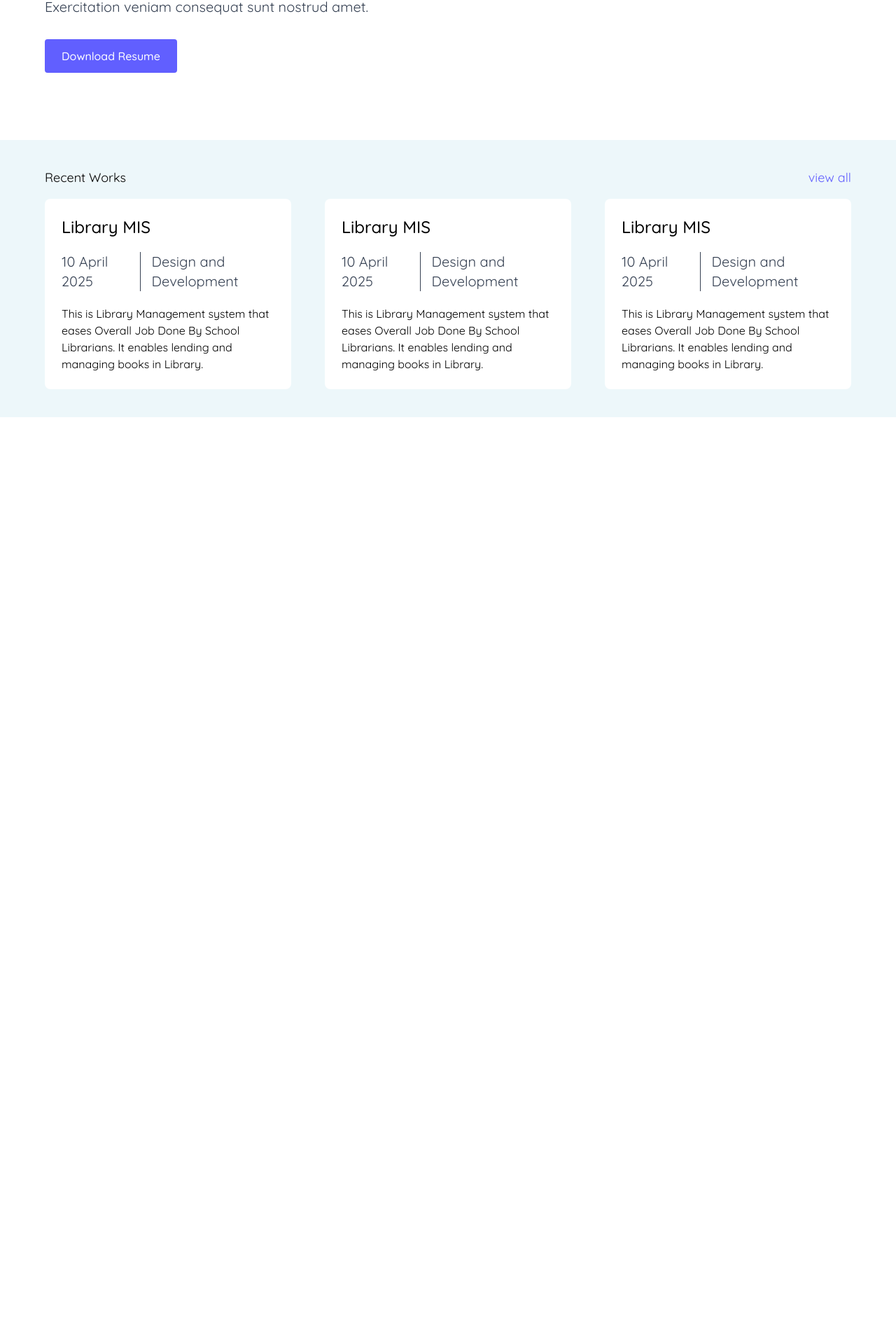
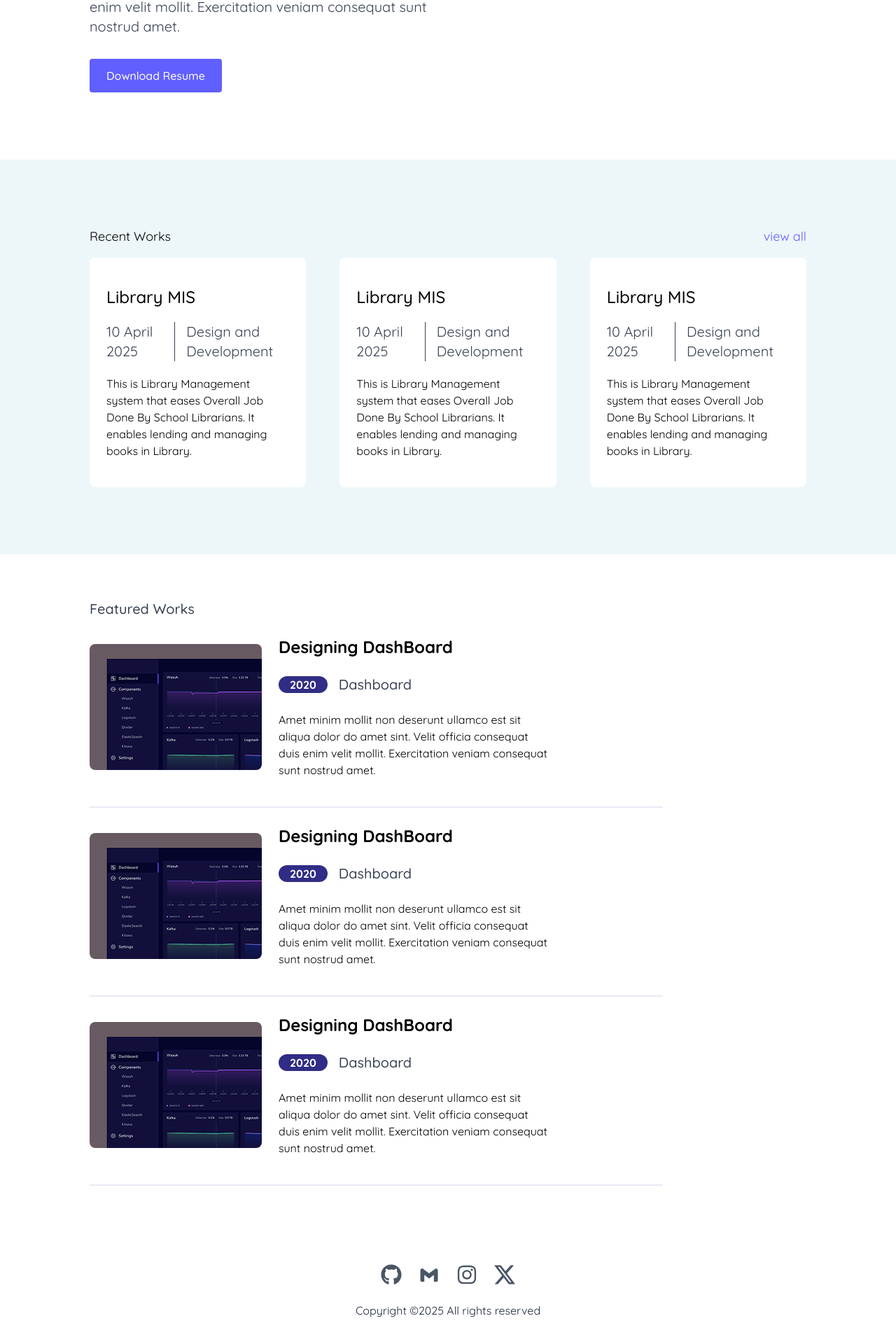
Before and after one commit to Bonheur-Christian/Portfolio, a Next.js app: page / in a window 1280 px wide. Shown: the part 492-2412 px from the top of the page at 70% size. Before the commit the page ends 1088 px from the top, so only its background shows below. Built offline with nearby package versions, Linux system fonts and the light colour scheme.

Commit message:
Personal Portifolio

```diff
--- a/src/app/page.tsx
+++ b/src/app/page.tsx
@@ -1,3 +1,4 @@
+import Footer from "@/components/Footer";
 import NavBar from "@/components/NavBar";
 import Image from "next/image";
 
@@ -26,10 +27,37 @@ export default function Home() {
     },
   ];
 
+  const FeaturedWorks = [
+    {
+      imageUrl: "/images/dashboard.png",
+      workName: "Designing DashBoard",
+      year: "2020",
+      workCategory: "Dashboard",
+      workDescription:
+        "Amet minim mollit non deserunt ullamco est sit aliqua dolor do amet sint. Velit officia consequat duis enim velit mollit. Exercitation veniam consequat sunt nostrud amet.",
+    },
+    {
+      imageUrl: "/images/dashboard.png",
+      workName: "Designing DashBoard",
+      year: "2020",
+      workCategory: "Dashboard",
+      workDescription:
+        "Amet minim mollit non deserunt ullamco est sit aliqua dolor do amet sint. Velit officia consequat duis enim velit mollit. Exercitation veniam consequat sunt nostrud amet.",
+    },
+    {
+      imageUrl: "/images/dashboard.png",
+      workName: "Designing DashBoard",
+      year: "2020",
+      workCategory: "Dashboard",
+      workDescription:
+        "Amet minim mollit non deserunt ullamco est sit aliqua dolor do amet sint. Velit officia consequat duis enim velit mollit. Exercitation veniam consequat sunt nostrud amet.",
+    },
+  ];
+
   return (
     <div className="">
       <NavBar />
-      <div className="flex justify-between items-center py-24 w-[90%] mx-auto">
+      <div className="flex justify-between items-center py-24 w-[80%] mx-auto">
         <div className=" w-[50%] space-y-8">
           <h1 className="text-3xl font-medium">
             I'm MUHUMURE Bonheur Christian, Software developer and Automation
@@ -79,14 +107,19 @@ export default function Home() {
           </svg>
         </div>
       </div>
-      <div className="bg-[#EDF7FA] py-10 space-y-4">
-        <div className="flex justify-between items-center w-[90%] mx-auto">
+      <div className="bg-[#EDF7FA] py-24 space-y-4">
+        <div className="flex justify-between items-center w-[80%] mx-auto">
           <p className="text-lg font-lg">Recent Works</p>
-          <p className="text-lg font-lg text-indigo-500">view all</p>
+          <p className="text-lg font-lg text-indigo-500 cursor-pointer">
+            view all
+          </p>
         </div>
-        <div className="flex justify-between items-center space-x-12 w-[90%] mx-auto">
+        <div className="flex justify-between items-center space-x-12 w-[80%] mx-auto">
           {works.map((item, index) => (
-            <div key={index} className="bg-white py-6 px-6 rounded-lg space-y-5">
+            <div
+              key={index}
+              className="bg-white py-10 px-6 rounded-lg space-y-5"
+            >
               <h1 className="text-2xl font-medium">{item.title}</h1>
               <div className="flex items-center gap-4 text-xl text-gray-700">
                 <p className="border-r border-gray-700 pe-6">{item.Date}</p>
@@ -97,6 +130,37 @@ export default function Home() {
           ))}
         </div>
       </div>
+      <div className="w-[80%] mx-auto space-y-6 py-16">
+        <p className="text-xl text-gray-700 font-medium">Featured Works</p>
+        {FeaturedWorks.map((item, index) => (
+          <div
+            key={index}
+            className="flex items-center gap-6 border-b-2 border-indigo-800/10 w-[80%] pb-10"
+          >
+            <Image
+              src={item.imageUrl}
+              alt="image"
+              width={300}
+              height={200}
+              className="rounded-lg"
+            />
+            <div className="space-y-6">
+              <h1 className="text-2xl font-bold ">{item.workName}</h1>
+              <div className="flex items-center gap-4">
+                <p className="bg-indigo-900 rounded-full px-4 font-bold text-white">
+                  {item.year}
+                </p>
+                <p className="text-xl font-medium text-gray-700">
+                  {item.workCategory}
+                </p>
+              </div>
+              <p className="w-[70%]">{item.workDescription}</p>
+            </div>
+          </div>
+        ))}
+      </div>
+
+      <Footer />
     </div>
   );
 }
--- /dev/null
+++ b/src/components/Footer.tsx
@@ -0,0 +1,26 @@
+import Link from "next/link";
+import { BiLogoGmail } from "react-icons/bi";
+import { BsTwitterX } from "react-icons/bs";
+import { FaGithub, FaInstagram } from "react-icons/fa6";
+
+export default function Footer() {
+    return(
+        <div className="w-[80%] mx-auto py-12 space-y-6">
+        <div className="flex justify-center gap-6 items-center">
+          <Link href="">
+            <FaGithub size={30} className="text-gray-600 font-medium" />
+          </Link>
+          <Link href="">
+            <BiLogoGmail size={30} className="text-gray-600 font-medium"/>
+          </Link>
+          <Link href="">
+            <FaInstagram size={30} className="text-gray-600 font-medium"/>
+          </Link>
+          <Link href="">
+            <BsTwitterX size={30} className="text-gray-600 font-medium"/>
+          </Link>
+        </div>
+        <p className="text-center text-gray-800">Copyright &copy;2025 All rights reserved</p>
+      </div>
+    )
+}
--- a/src/components/NavBar.tsx
+++ b/src/components/NavBar.tsx
@@ -9,7 +9,7 @@ export default function NavBar() {
   ];
   return (
     <div className="sticky top-0 z-50 bg-white">
-      <nav className="w-[90%] mx-auto flex justify-between py-6 pt-12">
+      <nav className="w-[80%] mx-auto flex justify-between py-6 pt-12">
         <div>
           <Link href="/" className="text-4xl text-indigo-800 font-extrabold">B</Link>
         </div>
```
Also changed, not shown: package.json (+6 -5 lines), public/images/dashboard.png (added), 1 other file (tests, documents, lock files or other folders).
